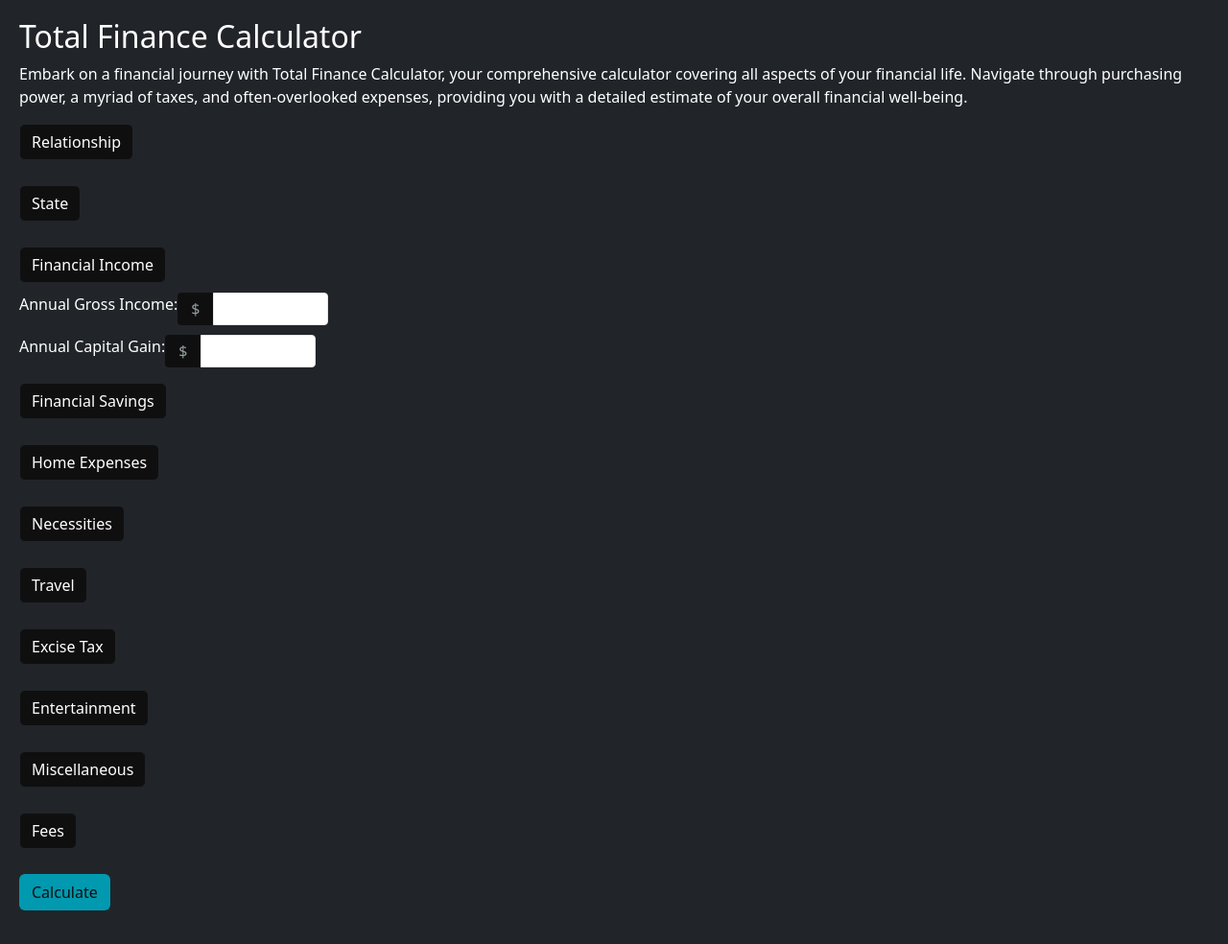
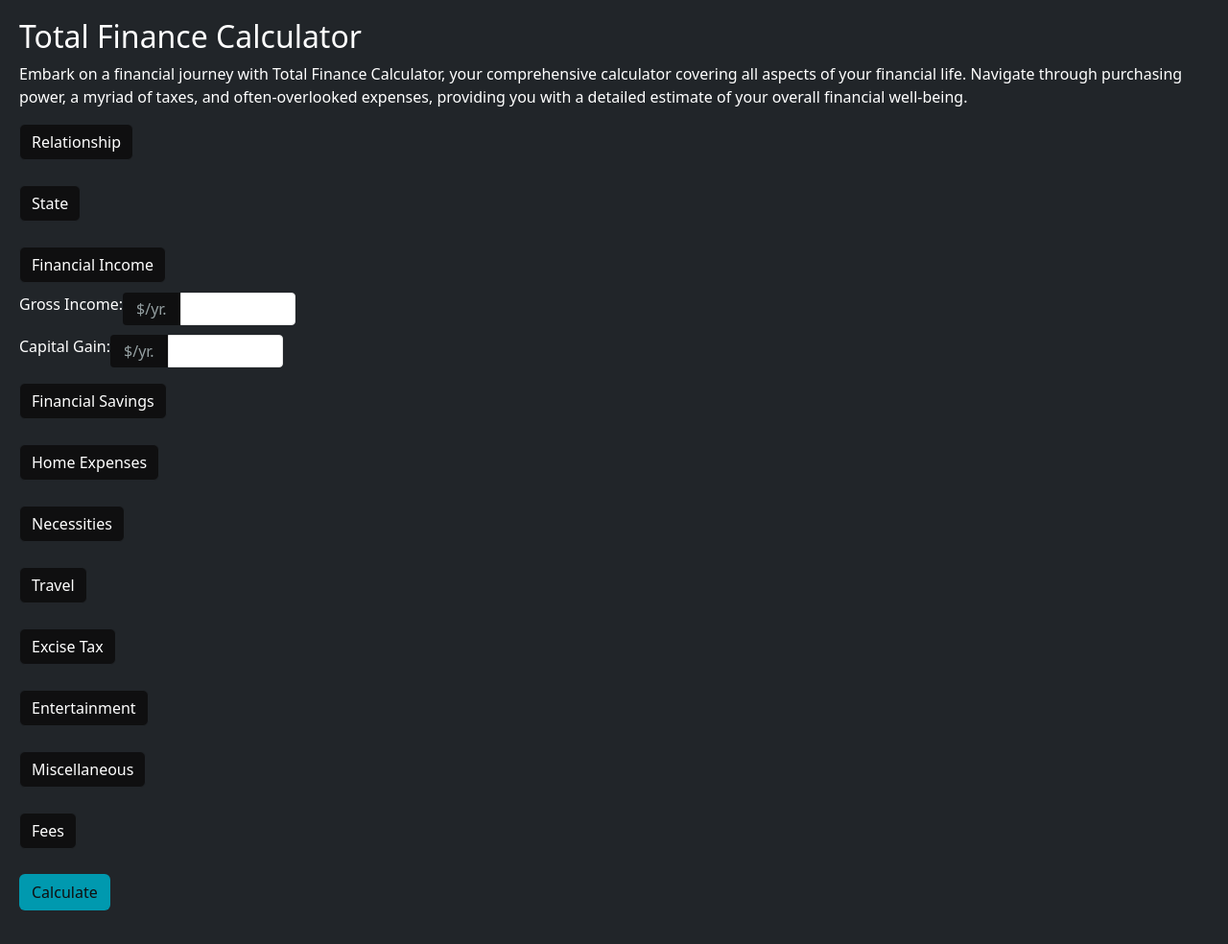
Before and after one commit to onesxstem/flask, a Flask app: page /calculator in a window 1280 px wide, after a click on "Financial Income". Shown: the part 213-1197 px from the top of the page at 96% size. Run offline with Flask 2, Linux system fonts and the light colour scheme.

Commit message:
Update calculator.html

```diff
--- a/templates/calculator.html
+++ b/templates/calculator.html
@@ -96,14 +96,14 @@
                 </button>
                 <div class="collapse" id="FinancialIncome">
                     <div class="custom-input-group">
-                        <label for="annual_income">Annual Gross Income:</label>
-                        <div class="custom-prefix">$</div>
+                        <label for="annual_income">Gross Income:</label>
+                        <div class="custom-prefix">$/yr.</div>
                         <input type="number" name="annual_income" type="text" value="" class="custom-input" required>
                     </div>
 
                     <div class="custom-input-group">
-                        <label for="capital_gain_tax">Annual Capital Gain:</label>
-                        <div class="custom-prefix">$</div>
+                        <label for="capital_gain_tax">Capital Gain:</label>
+                        <div class="custom-prefix">$/yr.</div>
                         <input type="number" name="capital_gain_tax" class="custom-input" required>
                     </div>
                 </div>
@@ -115,14 +115,14 @@
                 </button>
                 <div class="collapse" id="FinancialSavings">
                     <div class="custom-input-group">
-                        <label for="pre_tax_savings">Annual Pre-tax Savings:</label>
-                        <div class="custom-prefix">$</div>
+                        <label for="pre_tax_savings">Pre-tax Savings:</label>
+                        <div class="custom-prefix">$/yr.</div>
                         <input type="number" name="pre_tax_savings" type="text" value="" class="custom-input" required>
                     </div>
 
                     <div class="custom-input-group">
-                        <label for="post_tax_savings">Annual Post-tax Savings:</label>
-                        <div class="custom-prefix">$</div>
+                        <label for="post_tax_savings">Post-tax Savings:</label>
+                        <div class="custom-prefix">$/yr.</div>
                         <input type="number" name="post_tax_savings" type="text" value="" class="custom-input" required>
                     </div>
                 </div>
@@ -135,44 +135,44 @@
                 </button>
                 <div class="collapse" id="HomeExpenses">
                     <div class="custom-input-group">
-                        <label for="housing">Monthly Housing:</label>
-                        <div class="custom-prefix">$</div>
+                        <label for="housing">Housing:</label>
+                        <div class="custom-prefix">$/mo.</div>
                         <input type="number" name="housing" type="text" value="" class="custom-input" required>
                     </div>
 
                     <div class="custom-input-group">
-                        <label for="property_tax">Annual Property Tax:</label>
-                        <div class="custom-prefix">$</div>
+                        <label for="property_tax">Property Tax:</label>
+                        <div class="custom-prefix">$/yr.</div>
                         <input type="number" name="property_tax" type="text" value="" class="custom-input" required>
                     </div>
 
                     <div class="custom-input-group">
-                        <label for="hoa_tax">Monthly HOA Fees:</label>
-                        <div class="custom-prefix">$</div>
+                        <label for="hoa_tax">HOA Fees:</label>
+                        <div class="custom-prefix">$/mo.</div>
                         <input type="number" name="hoa_tax" type="text" value="" class="custom-input" required>
                     </div>
 
                     <div class="custom-input-group">
-                        <label for="home_maintenance">Annual Home Maint:</label>
-                        <div class="custom-prefix">$</div>
+                        <label for="home_maintenance">Home Maint:</label>
+                        <div class="custom-prefix">$/yr.</div>
                         <input type="number" name="home_maintenance" type="text" value="" class="custom-input" required>
                     </div>
 
                     <div class="custom-input-group">
-                        <label for="utility_tax">Monthly Utility Bills:</label>
-                        <div class="custom-prefix">$</div>
+                        <label for="utility_tax">Utility Bills:</label>
+                        <div class="custom-prefix">$/mo.</div>
                         <input type="number" name="utility_tax" type="text" value="" class="custom-input" required>
                     </div>
 
                     <div class="custom-input-group">
-                        <label for="closing_tax">Annual Closing Fees:</label>
-                        <div class="custom-prefix">$</div>
+                        <label for="closing_tax">Closing Fees:</label>
+                        <div class="custom-prefix">$/yr.</div>
                         <input type="number" name="closing_tax" type="text" value="" class="custom-input" required>
                     </div>
 
                     <div class="custom-input-group">
-                        <label for="realty_transfer_tax">Annual Realty Transfer Fees:</label>
-                        <div class="custom-prefix">$</div>
+                        <label for="realty_transfer_tax">Realty Transfer Fees:</label>
+                        <div class="custom-prefix">$/yr.</div>
                         <input type="number" name="realty_transfer_tax" type="text" value="" class="custom-input" required>
                     </div>
                 </div>
@@ -190,7 +190,7 @@
                     </div>
 
                     <div class="custom-input-group">
-                        <label for="food_sales_tax">Food Cost:</label>
+                        <label for="food_sales_tax">Food Expenses:</label>
                         <div class="custom-prefix">$/mo.</div>
                         <input type="number" name="food_sales_tax" type="text" value="" class="custom-input" required>
                     </div>
@@ -227,74 +227,74 @@
                 </button>
                 <div class="collapse" id="Travel">
                     <div class="custom-input-group">
-                        <label for="flight_tax">Annual Airline Ticket Expenses:</label>
-                        <div class="custom-prefix">$</div>
+                        <label for="flight_tax">Airline Ticket Expenses:</label>
+                        <div class="custom-prefix">$/yr.</div>
                         <input type="number" name="flight_tax" type="text" value="" class="custom-input" required>
                     </div>
 
                     <div class="custom-input-group">
-                        <label for="hotel_tax">Annual Hotel Purchases:</label>
-                        <div class="custom-prefix">$</div>
+                        <label for="hotel_tax">Hotel Expenses:</label>
+                        <div class="custom-prefix">$/yr.</div>
                         <input type="number" name="hotel_tax" type="text" value="" class="custom-input" required>
                     </div>
 
                     <div class="custom-input-group">
-                        <label for="car_rental_tax">Annual Car Rental Spent:</label>
-                        <div class="custom-prefix">$</div>
+                        <label for="car_rental_tax">Car Rental Expenses:</label>
+                        <div class="custom-prefix">$/yr.</div>
                         <input type="number" name="car_rental_tax" type="text" value="" class="custom-input" required>
                     </div>
 
                     <div class="custom-input-group">
-                        <label for="uber_tax">Monthly Uber Rides:</label>
-                        <div class="custom-prefix">#</div>
+                        <label for="uber_tax">Uber Rides:</label>
+                        <div class="custom-prefix">#/mo.</div>
                         <input type="number" name="uber_tax" type="text" value="" class="custom-input" required>
                     </div>
 
                     <div class="custom-input-group">
-                        <label for="uber_cost">Monthly Uber Expenses:</label>
-                        <div class="custom-prefix">$</div>
-                        <input type="number" name="uber_cost" type="text" value="" class="custom-input" required>
+                        <label for="uber_Expenses">Uber Expenses:</label>
+                        <div class="custom-prefix">$/mo.</div>
+                        <input type="number" name="uber_Expenses" type="text" value="" class="custom-input" required>
                     </div>
 
                     <div class="custom-input-group">
-                        <label for="gas_tax">Weekly Gas Purchased:</label>
-                        <div class="custom-prefix">$</div>
+                        <label for="gas_tax">Fuel:</label>
+                        <div class="custom-prefix">$/wk.</div>
                         <input type="number" name="gas_tax" type="text" value="" class="custom-input" required>
                     </div>
 
                     <div class="custom-input-group">
-                        <label for="vehicle_reg_tax">Annual Vehicle Registration:</label>
-                        <div class="custom-prefix">$</div>
+                        <label for="vehicle_reg_tax">Vehicle Registration:</label>
+                        <div class="custom-prefix">$/yr.</div>
                         <input type="number" name="vehicle_reg_tax" type="text" value="" class="custom-input" required>
                     </div>
 
                     <div class="custom-input-group">
-                        <label for="transportation_maintenance">Annual Transportation Maintenance :</label>
-                        <div class="custom-prefix">$</div>
+                        <label for="transportation_maintenance">Transportation Maintenance :</label>
+                        <div class="custom-prefix">$/yr.</div>
                         <input type="number" name="transportation_maintenance" type="text" value="" class="custom-input" required>
                     </div>
 
                     <div class="custom-input-group">
-                        <label for="parking_tax">Annual Vehicle Parking Fees:</label>
-                        <div class="custom-prefix">$</div>
+                        <label for="parking_tax">Vehicle Parking Fees:</label>
+                        <div class="custom-prefix">$/yr.</div>
                         <input type="number" name="parking_tax" type="text" value="" class="custom-input" required>
                     </div>
 
                     <div class="custom-input-group">
-                        <label for="tire_tax">Annual Tires Purchased:</label>
+                        <label for="tire_tax">Tires Purchased:</label>
                         <div class="custom-prefix">#</div>
                         <input type="number" name="tire_tax" type="text" value="" class="custom-input" required>
                     </div>
 
                     <div class="custom-input-group">
-                        <label for="tire_cost">Annual Tire Expenses:</label>
-                        <div class="custom-prefix">$</div>
-                        <input type="number" name="tire_cost" type="text" value="" class="custom-input" required>
+                        <label for="tire_Expenses">Tire Expenses:</label>
+                        <div class="custom-prefix">$/yr.</div>
+                        <input type="number" name="tire_Expenses" type="text" value="" class="custom-input" required>
                     </div>
 
                     <div class="custom-input-group">
-                        <label for="toll_tax">Monthly Toll Expenses:</label>
-                        <div class="custom-prefix">$</div>
+                        <label for="toll_tax">Toll Expenses:</label>
+                        <div class="custom-prefix">$/mo.</div>
                         <input type="number" name="toll_tax" type="text" value="" class="custom-input" required>
                     </div>
                 </div>
@@ -306,44 +306,44 @@
                 </button>
                 <div class="collapse" id="ExciseTax">
                     <div class="custom-input-group">
-                        <label for="alcohol_tax">Weekly Alcohol:</label>
-                        <div class="custom-prefix">$</div>
+                        <label for="alcohol_tax">Alcohol:</label>
+                        <div class="custom-prefix">$/wk</div>
                         <input type="number" name="alcohol_tax" type="text" value="" class="custom-input" required>
                     </div>
 
                     <div class="custom-input-group">
-                        <label for="tobacco_tax">Weekly Packs of Cigarettes:</label>
-                        <div class="custom-prefix">#</div>
+                        <label for="tobacco_tax">Packs of Cigarettes:</label>
+                        <div class="custom-prefix">#/wk</div>
                         <input type="number" name="tobacco_tax" type="text" value="" class="custom-input" required>
                     </div>
 
                     <div class="custom-input-group">
-                        <label for="weed_tax">Monthly Weed Consumption:</label>
-                        <div class="custom-prefix">oz.</div>
+                        <label for="weed_tax">Cannabis Consumption:</label>
+                        <div class="custom-prefix">oz./mo.</div>
                         <input type="number" name="weed_tax" type="text" value="" class="custom-input" required>
                     </div>
 
                     <div class="custom-input-group">
-                        <label for="weed_cost">Monthly Weed Expenses:</label>
-                        <div class="custom-prefix">$</div>
-                        <input type="number" name="weed_cost" type="text" value="" class="custom-input" required>
+                        <label for="weed_Expenses">Cannabis Expenses:</label>
+                        <div class="custom-prefix">$/mo.</div>
+                        <input type="number" name="weed_Expenses" type="text" value="" class="custom-input" required>
                     </div>
 
                     <div class="custom-input-group">
-                        <label for="vape_tax">Monthly Vape Expenses:</label>
-                        <div class="custom-prefix">$</div>
+                        <label for="vape_tax">Vape:</label>
+                        <div class="custom-prefix">$/mo.</div>
                         <input type="number" name="vape_tax" type="text" value="" class="custom-input" required>
                     </div>
 
                     <div class="custom-input-group">
-                        <label for="gun_tax">Annual Gun/Ammo Purchases:</label>
-                        <div class="custom-prefix">$</div>
+                        <label for="gun_tax">Guns & Ammo:</label>
+                        <div class="custom-prefix">$/yr.</div>
                         <input type="number" name="gun_tax" type="text" value="" class="custom-input" required>
                     </div>
 
                     <div class="custom-input-group">
-                        <label for="soda_tax">Daily Soda Intake:</label>
-                        <div class="custom-prefix">oz.</div>
+                        <label for="soda_tax">Soda Intake:</label>
+                        <div class="custom-prefix">oz./day</div>
                         <input type="number" name="soda_tax" type="text" value="" class="custom-input" required>
                     </div>
                 </div>
@@ -355,26 +355,26 @@
                 </button>
                 <div class="collapse" id="Entertainment">
                     <div class="custom-input-group">
-                        <label for="subscriptions">Monthly Subscriptions :</label>
-                        <div class="custom-prefix">$</div>
+                        <label for="subscriptions">Subscriptions :</label>
+                        <div class="custom-prefix">$/mo.</div>
                         <input type="number" name="subscriptions" type="text" value="" class="custom-input" required>
                     </div>
 
                     <div class="custom-input-group">
-                        <label for="entertainment">Monthly Entertainment :</label>
-                        <div class="custom-prefix">$</div>
+                        <label for="entertainment">Entertainment :</label>
+                        <div class="custom-prefix">$/mo.</div>
                         <input type="number" name="entertainment" type="text" value="" class="custom-input" required>
                     </div>
 
                     <div class="custom-input-group">
-                        <label for="event_ticket_tax">Annual Event Tickets Expenses:</label>
-                        <div class="custom-prefix">$</div>
+                        <label for="event_ticket_tax">Event Tickets:</label>
+                        <div class="custom-prefix">$/yr.</div>
                         <input type="number" name="event_ticket_tax" type="text" value="" class="custom-input" required>
                     </div>
 
                     <div class="custom-input-group">
-                        <label for="park_tax">Annual National Park Expenses:</label>
-                        <div class="custom-prefix">$</div>
+                        <label for="park_tax">National Parks:</label>
+                        <div class="custom-prefix">$/yr.</div>
                         <input type="number" name="park_tax" type="text" value="" class="custom-input" required>
                     </div>
                 </div>
@@ -386,28 +386,28 @@
                 </button>
                 <div class="collapse" id="Miscellaneous">
                     <div class="custom-input-group">
-                        <label for="donation_tax">Annual Donations:</label>
-                        <div class="custom-prefix">$</div>
+                        <label for="donation_tax">Donations:</label>
+                        <div class="custom-prefix">$/yr.</div>
                         <input type="number" name="donation_tax" type="text" value="" class="custom-input" required>
                     </div>
 
 
                     <div class="custom-input-group">
-                        <label for="education_tax">Educaton Expenses:</label>
-                        <div class="custom-prefix">$</div>
+                        <label for="education_tax">Educaton:</label>
+                        <div class="custom-prefix">$/yr</div>
                         <input type="number" name="education_tax" type="text" value="" class="custom-input" required>
                     </div>
 
 
                     <div class="custom-input-group">
-                        <label for="clothing">Annual Clothing :</label>
-                        <div class="custom-prefix">$</div>
+                        <label for="clothing">Clothing:</label>
+                        <div class="custom-prefix">$/yr.</div>
                         <input type="number" name="clothing" type="text" value="" class="custom-input" required>
                     </div>
 
                     <div class="custom-input-group">
-                        <label for="miscellaneous">Monthly Miscellaneous :</label>
-                        <div class="custom-prefix">$</div>
+                        <label for="miscellaneous">Miscellaneous :</label>
+                        <div class="custom-prefix">$/mo.</div>
                         <input type="number" name="miscellaneous" type="text" value="" class="custom-input" required>
                     </div>
                 </div>
@@ -419,32 +419,32 @@
                 </button>
                 <div class="collapse" id="Fees">
                     <div class="custom-input-group">
-                        <label for="atm_tax">Monthly ATM Visits:</label>
-                        <div class="custom-prefix">#</div>
+                        <label for="atm_tax">ATM Visits:</label>
+                        <div class="custom-prefix">#/mo.</div>
                         <input type="number" name="atm_tax" type="text" value="" class="custom-input" required>
                     </div>
 
                     <div class="custom-input-group">
-                        <label for="early_term_tax">Annual Early Termination Fees:</label>
-                        <div class="custom-prefix">$</div>
+                        <label for="early_term_tax">Early Termination Fees:</label>
+                        <div class="custom-prefix">$/yr.</div>
                         <input type="number" name="early_term_tax" type="text" value="" class="custom-input" required>
                     </div>
 
                     <div class="custom-input-group">
-                        <label for="insuff_funds_tax">Annual Insufficient Funds Fees:</label>
-                        <div class="custom-prefix">$</div>
+                        <label for="insuff_funds_tax">Insufficient Funds Fees:</label>
+                        <div class="custom-prefix">$/yr.</div>
                         <input type="number" name="insuff_funds_tax" type="text" value="" class="custom-input" required>
                     </div>
 
                     <div class="custom-input-group">
-                        <label for="non_refundable_deposit_tax">Annual Non-Refundable Deposit Fees:</label>
-                        <div class="custom-prefix">$</div>
+                        <label for="non_refundable_deposit_tax">Non-Refundable Deposit Fees:</label>
+                        <div class="custom-prefix">$/yr.</div>
                         <input type="number" name="non_refundable_deposit_tax" type="text" value="" class="custom-input" required>
                     </div>
 
                     <div class="custom-input-group">
-                        <label for="late_tax">Annual Late Fees:</label>
-                        <div class="custom-prefix">$</div>
+                        <label for="late_tax">Late Fees:</label>
+                        <div class="custom-prefix">$/yr.</div>
                         <input type="number" name="late_tax" type="text" value="" class="custom-input" required>
                     </div>
                 </div>
```
